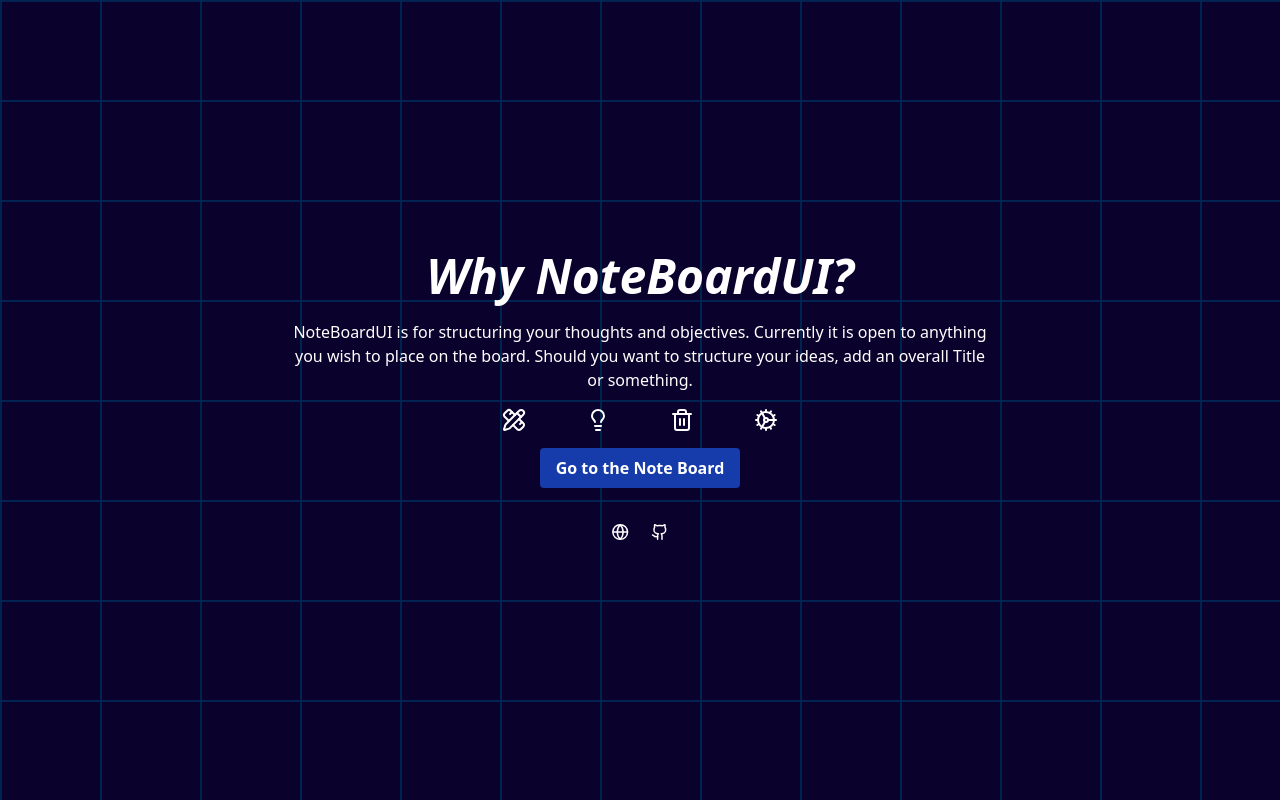
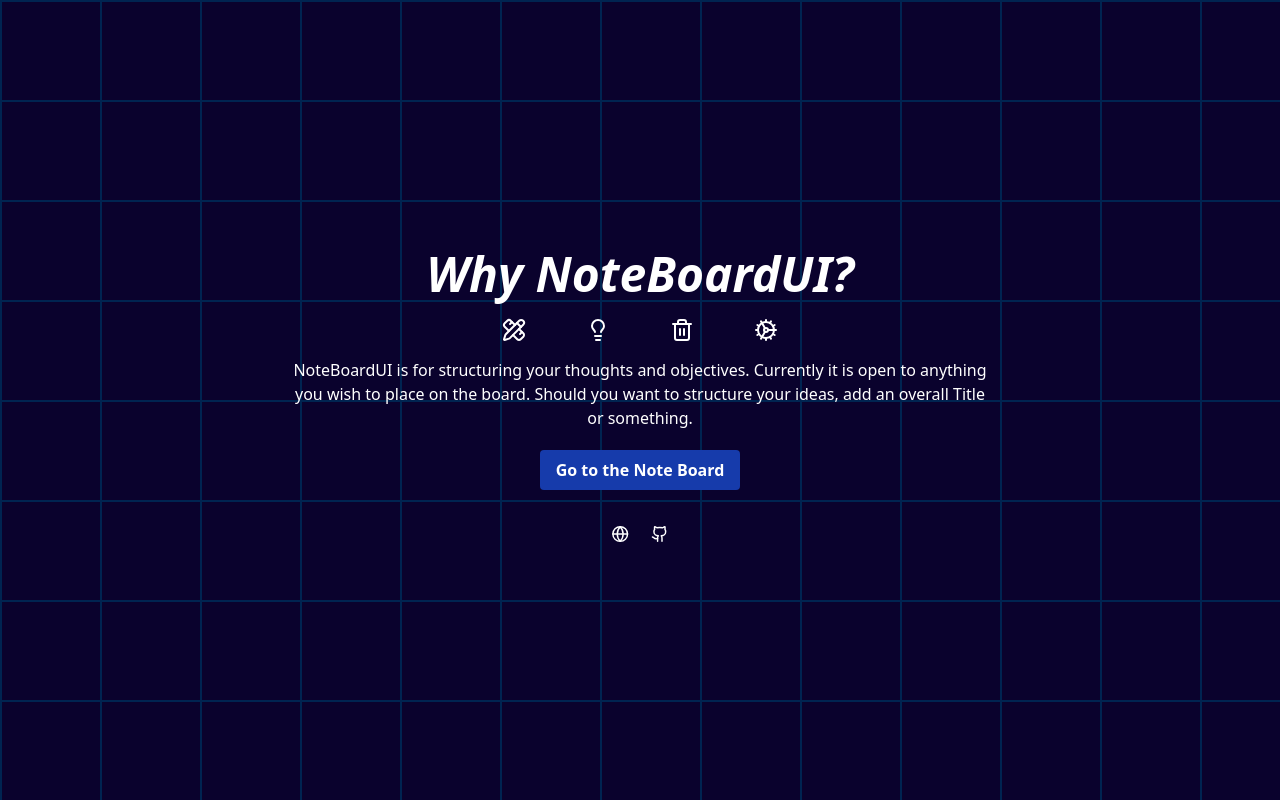
Before and after one commit to Bonyony/drag-and-drop, a React (Vite) app: page /info in a window 1280 px wide. Built offline with nearby package versions, Linux system fonts and the light colour scheme.

Commit message:
some changes

```diff
--- a/src/components/MainView.jsx
+++ b/src/components/MainView.jsx
@@ -43,7 +43,7 @@ const MainView = (id) => {
                   index={index}
                   column={column}
                   activationConstraint={{
-                    delay: 150,
+                    delay: 250,
                     tolerance: 5,
                   }}
                 />
--- a/src/pages/Info.jsx
+++ b/src/pages/Info.jsx
@@ -13,19 +13,22 @@ const Info = () => {
   return (
     <>
       <div className="home text-white flex flex-col justify-center h-screen w-screen items-center">
-        <h1 className="text-5xl px-5 font-black italic ">Why NoteBoardUI?</h1>
-        <p className="max-w-[700px] text-center m-5">
-          NoteBoardUI is for structuring your thoughts and objectives. Currently
-          it is open to anything you wish to place on the board. Should you want
-          to structure your ideas, add an overall Title or something.
-        </p>
+        <h1 className="text-5xl px-5 font-black italic mb-6">
+          Why NoteBoardUI?
+        </h1>
+
         <div className="flex flex-row gap-10 scale-150">
           <LuPencilRuler />
           <LuLightbulb />
           <LuTrash2 />
           <LuCog />
         </div>
-        <div className="m-5 flex flex-row">
+        <p className="max-w-[700px] text-center m-5">
+          NoteBoardUI is for structuring your thoughts and objectives. Currently
+          it is open to anything you wish to place on the board. Should you want
+          to structure your ideas, add an overall Title or something.
+        </p>
+        <div className="mb-5 mx-8 flex flex-row">
           <Link
             to="/noteboard"
             className=" bg-[#163bab] hover:bg-[#1f50e2] font-semibold py-2 px-4 rounded transition-all duration-300"
```
